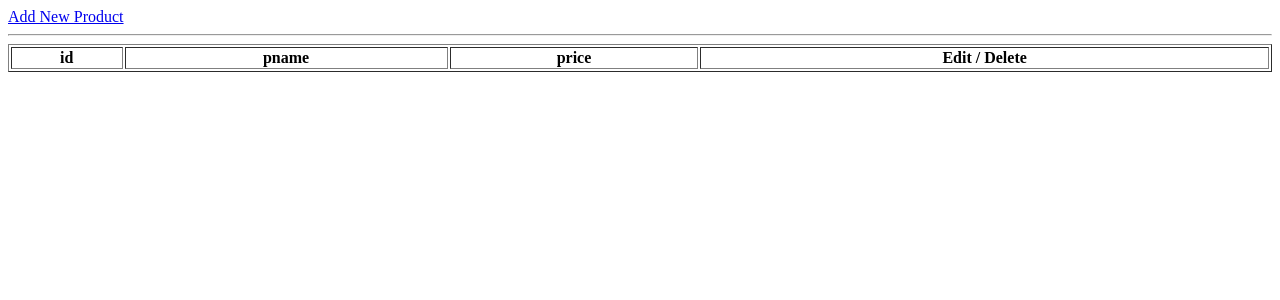
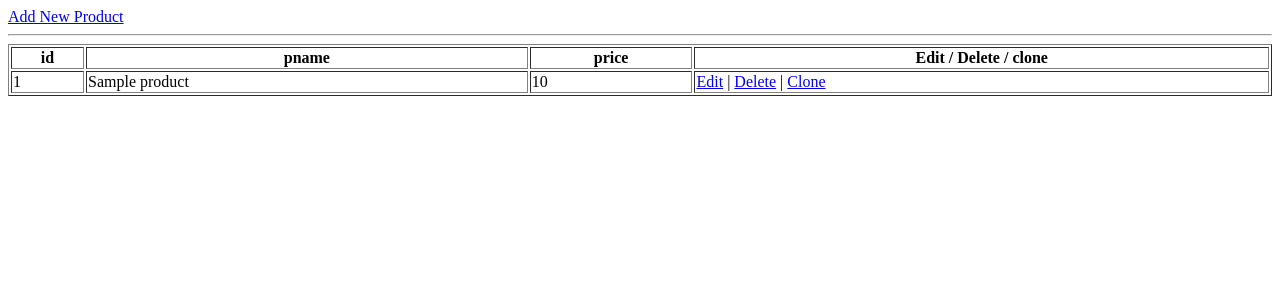
Before and after one commit to bradchao/php1, a PHP site: page /myphp/bmain.php in a window 1280 px wide. Shown: the top 300 px of the page. Run offline with PHP 8.4, Linux system fonts and the light colour scheme; tables that the repository leaves empty or names only in its code hold one stand-in row (values such as "Sample post"); lists and menus that the app fills with data are empty.

Commit message:
201907051431

```diff
--- a/addProduct.php
+++ b/addProduct.php
@@ -1,6 +1,7 @@
+<meta http-equiv="Content-type" content="text/html; charset=utf-8" />
 <?php
 include_once 'sql.php';
-if (!isset($_REQUEST['pname'])) header('Location: bmain.php');
+if (isset($_REQUEST['pname'])) {
     $pname = $_REQUEST['pname']; $price = $_REQUEST['price'];
     $sql = "INSERT INTO product (pname,price) VALUES ('{$pname}',{$price})";
     $mysqli->query($sql);
@@ -16,6 +17,7 @@ if (isset($_FILES['pimg'])){
         }
     }
     header('Location: bmain.php');
+}
 
 ?>
 <form method='post' action='addProduct.php' enctype='multipart/form-data'>
--- a/bmain.php
+++ b/bmain.php
@@ -1,7 +1,38 @@
 <?php
     include_once 'sql.php';
 
+    if (isset($_REQUEST['cloneid'])){
+        $cloneid = $_REQUEST['cloneid'];
+        $sql = "INSERT INTO product (pname,price) ".
+                "SELECT pname,price FROM product WHERE id = ?";
+        $stmt = $mysqli->prepare($sql);
+        $stmt->bind_param('i', $cloneid);
+        $stmt->execute();
+        //echo $stmt->error;
+    }else if (isset($_REQUEST['delid'])){
+        $delid = $_REQUEST['delid'];
+        $sql = "DELETE FROM product WHERE id = ?";
+
+        //$mysqli->query($sql);
+
+        $stmt = $mysqli->prepare($sql);
+        $stmt->bind_param('i', $delid);
+        $stmt->execute();
+    }
+
+
+
+    // select * from product
+    $sql = 'select * from product';
+    $result = $mysqli->query($sql);
 ?>
+
+<script>
+    function confirmDelete(pname){
+        return confirm('Delete ' + pname + "?");
+    }
+</script>
+
 <a href='addProduct.php'>Add New Product</a>
 <hr />
 <table border="1" width="100%">
@@ -9,7 +40,22 @@
         <th>id</th>
         <th>pname</th>
         <th>price</th>
-        <th>Edit / Delete</th>
+        <th>Edit / Delete / clone</th>
     </tr>
+    <?php
+        while ( $product = $result->fetch_object()){
+            echo '<tr>';
+            echo "<td>{$product->id}</td>";
+            echo "<td>{$product->pname}</td>";
+            echo "<td>{$product->price}</td>";
+            echo "<td>";
+            echo "<a href='editProduct.php?editid={$product->id}'>Edit</a> | ";
+            echo
+        " <a href='?delid={$product->id}' onclick='return confirmDelete(\"{$product->pname}\");'>Delete</a> | ";
+            echo " <a href='?cloneid={$product->id}'>Clone</a> ";
+            echo "</td>";
+            echo '</tr>';
+        }
+    ?>
 
 </table>
```
Also changed, not shown: editProduct.php (added, +27 -0 lines), main.php (+3 -2 lines), pimgs/p_1_1.jpg (added), pimgs/p_1_2.jpg (added), pimgs/p_1_3.jpg (added), pimgs/p_2_1.jpg (added), pimgs/p_3_1.jpg (added), pimgs/p_4_1.jpg (added), pimgs/p_5_1.jpg (added), pimgs/p_6_1.jpg (added), pimgs/p_7_1.jpg (added), pimgs/p_8_1.jpg (added). Lines whose indentation alone changed are shown as unchanged.
